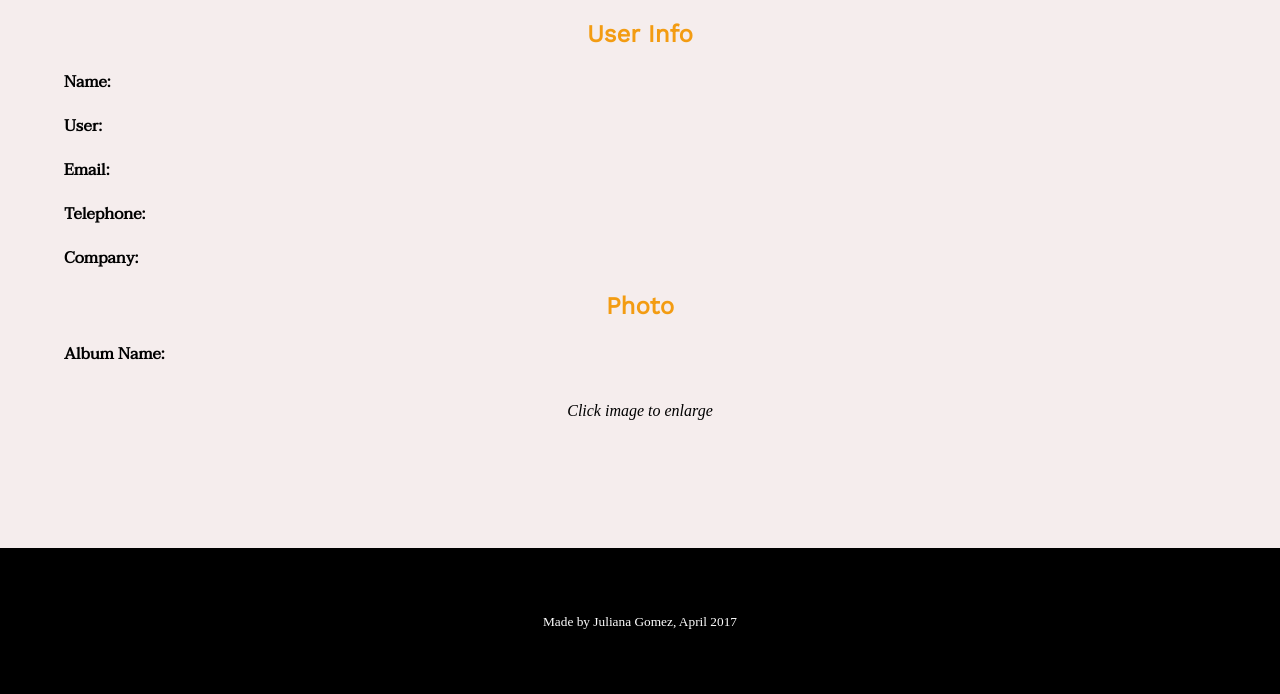
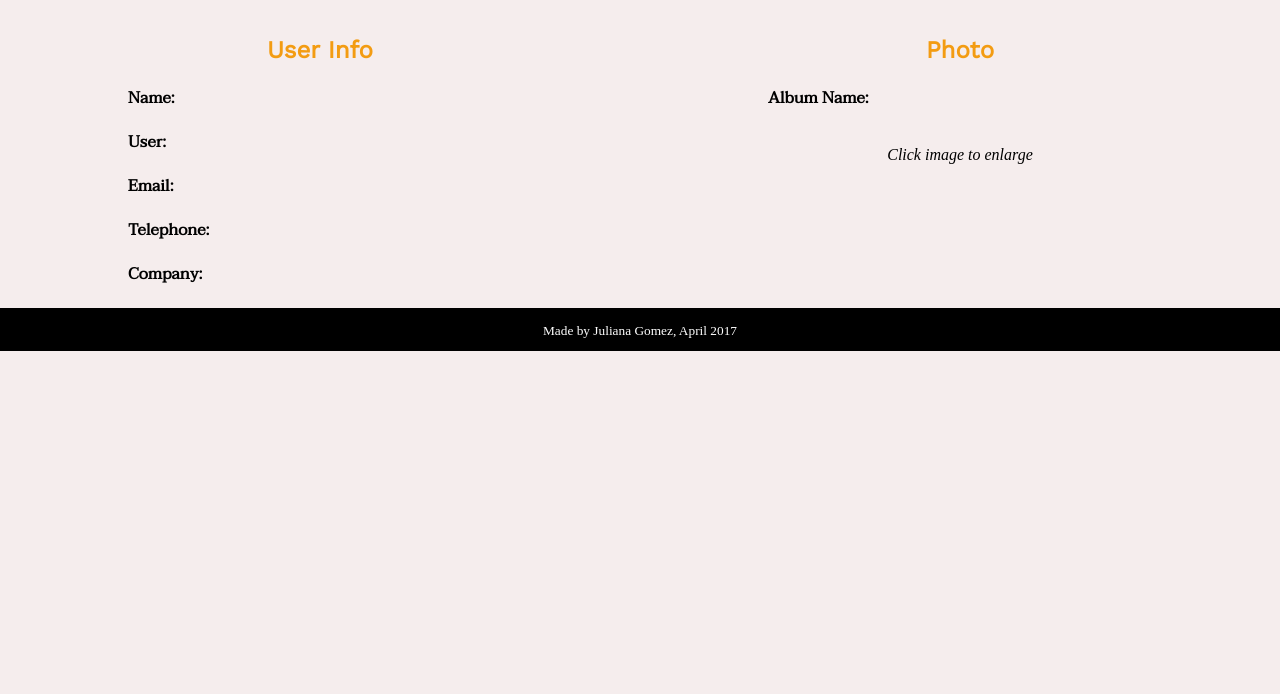
Before and after one commit to gomezjuliana/graybit, a PHP site: page / in a window 1280 px wide. Shown: the part 338-1032 px from the top of the page. After the commit the page ends 689 px from the top, so only its background shows below. Run offline with PHP 8.4, Linux system fonts and the light colour scheme; some libraries are stand-ins or nearby versions.

Commit message:
add styles for tablet and desktop

```diff
--- a/styles.css
+++ b/styles.css
@@ -106,3 +106,44 @@ footer {
 	text-decoration: none;
 	cursor: pointer;
 }
+
+@media (min-width: 768px){
+	header {
+		background-position: center bottom;
+	}
+
+	.userinfo {
+		display: inline-block;
+		width: 50%;
+		float: left;
+	}
+
+	.photogallery {
+		display: inline-block;
+		width: 50%;
+		float: initial;
+	}
+
+	#img01 {
+		width: 75%;
+	}
+}
+
+@media (min-width: 1024px){
+	header {
+		background-size: cover;
+	}
+
+	footer {
+		padding: 1%;
+	}
+
+	.userinfo p,
+	.photogallery p {
+		padding-left: 20%;
+	}
+
+	#img01 {
+		width: 40%;
+	}
+}
```
